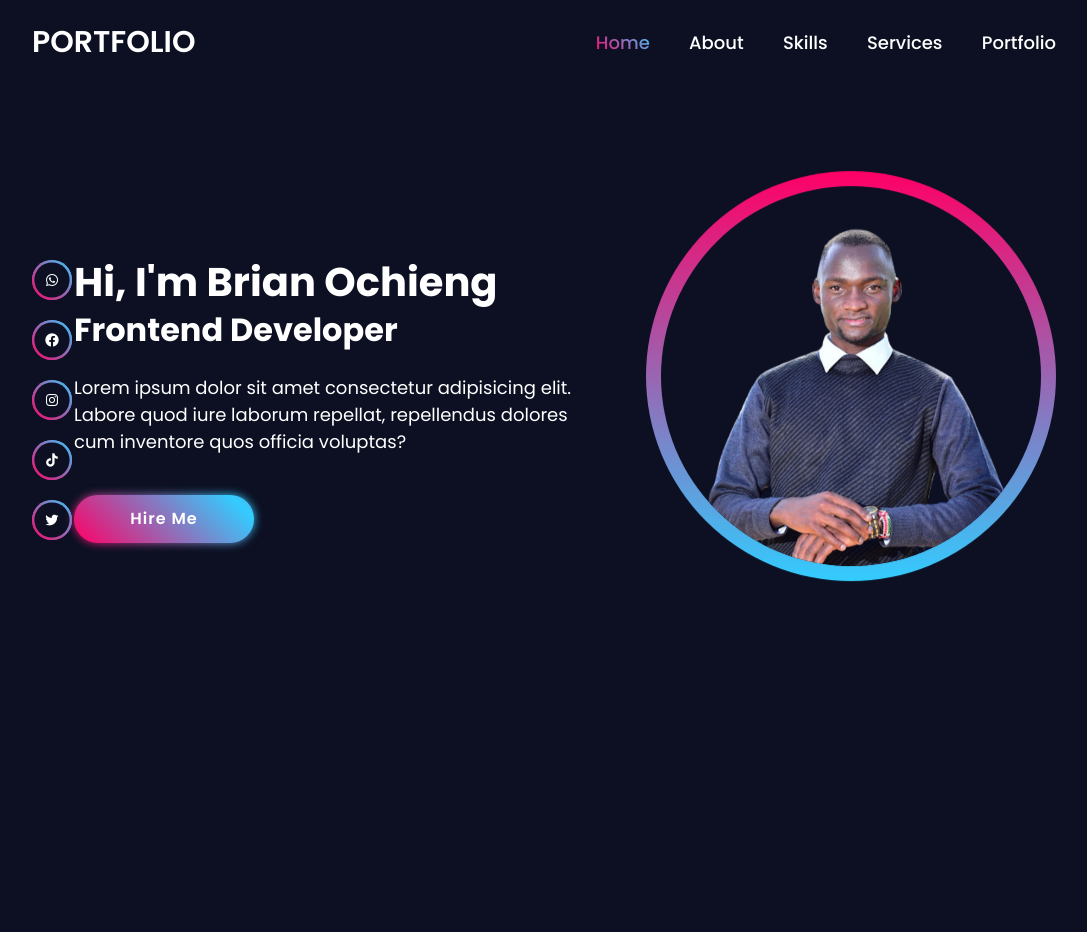
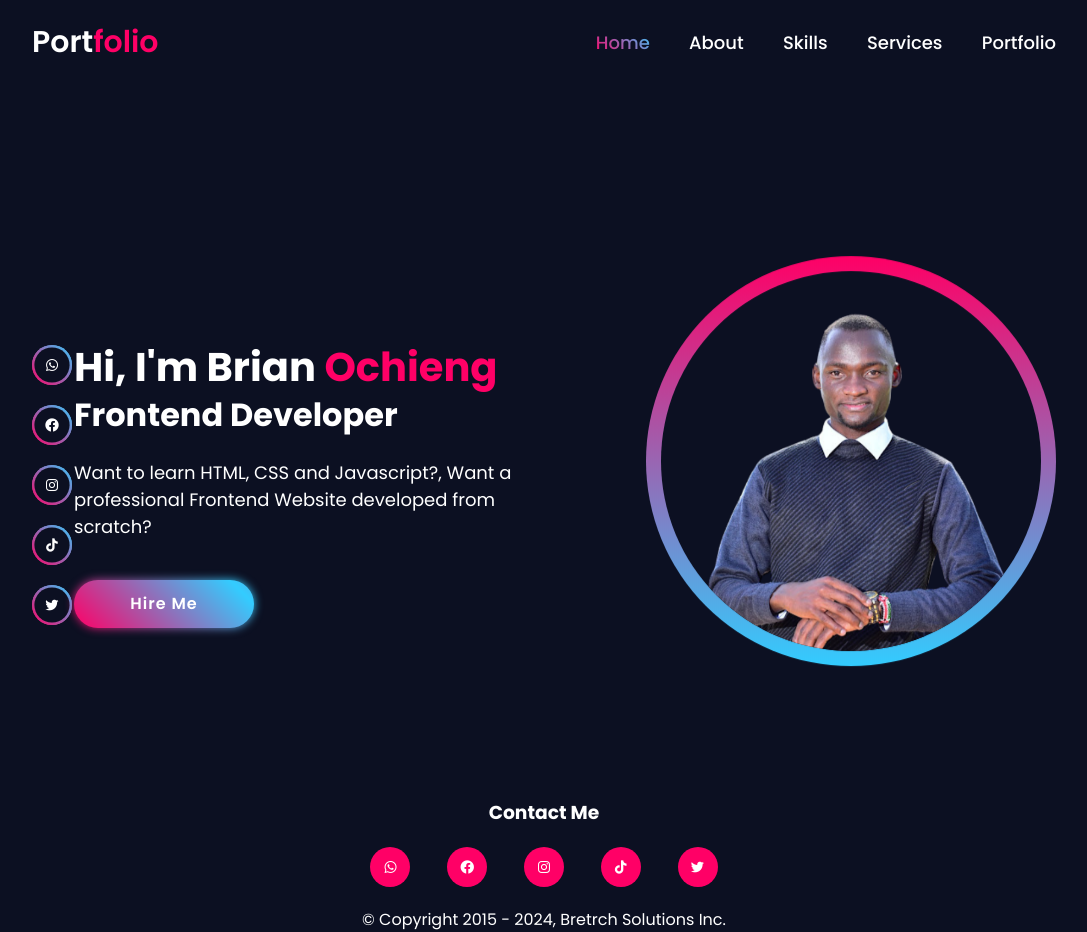
Before and after one commit to bretechkenya/my-portfolio, a plain HTML site: page index.html in a window 1280 px wide. Shown: the whole page, without its empty margins (96-1183 px from the left). Before the commit the page ends 800 px from the top, so only its background shows below. Drawn offline with nearby package versions, Linux system fonts and the light colour scheme.

Commit message:
new file:   about.html modified:   index.html new file:   portfolio.html new file:   services.html new file:   skills.html modified:   style.css

```diff
--- a/index.html
+++ b/index.html
@@ -20,34 +20,32 @@
 	</head>
 	<body>
 		<header class="header">
-			<a href="#" class="logo">Portfolio</a>
+			<a href="#home" class="logo">Port<span>folio</span> </a>
 
 			<nav class="navbar">
-				<a href="#"  style="--i : 1" class="active">Home</a>
-				<a href="#" style="--i : 2">About</a>
-				<a href="#" style="--i : 3">Skills</a>
-				<a href="#" style="--i : 4">Services</a>
-				<a href="#" style="--i : 5">Portfolio</a>
+				<a href="#home"  style="--i : 1" class="active">Home</a>
+				<a href="about.html" style="--i : 2">About</a>
+				<a href="skills.html" style="--i : 3">Skills</a>
+				<a href="services.html" style="--i : 4">Services</a>
+				<a href="portfolio.html" style="--i : 5">Portfolio</a>
 			</nav>
 		</header>
 
 		<section class="home">
 			<div class="home-sci">
-				<a href="#"><i class="bx bxl-whatsapp"></i></a>
-				<a href="#"><i class="bx bxl-facebook-circle"></i></a>
-				<a href="#"><i class="bx bxl-instagram"></i></a>
-				<a href="#"><i class='bx bxl-tiktok' ></i></i></a>
-				<a href="#"><i class="bx bxl-twitter"></i></a>
+            <a href="https://wa.me/qr/AECYUDCPOTDIL1"><i class="bx bxl-whatsapp"></i></a>
+            <a href="https://www.facebook.com/Bretech254"><i class="bx bxl-facebook-circle"></i></a>
+            <a href="https://www.instagram.com/i_am_brian_9632?igsh=MXZwYmdlcGpvbnBweA=="><i class="bx bxl-instagram"></i></a>
+            <a href="https://www.tiktok.com/@orungijnr?_t=8kNdMiVlaQo&_r=1"><i class='bx bxl-tiktok' ></i></i></a>
+            <a href="https://x.com/bretechkenya?t=xrDtxR6uNzxFBGa79hG-Ug&s=09"><i class="bx bxl-twitter"></i></a>
 			</div>
 			<div class="home-content">
-				<h1>Hi, I'm Brian Ochieng</h1>
+				<h1>Hi, I'm Brian <span>Ochieng</span></h1>
 				<h3>Frontend Developer</h3>
 				<p>
-					Lorem ipsum dolor sit amet consectetur adipisicing elit. Labore quod
-					iure laborum repellat, repellendus dolores cum inventore quos officia
-					voluptas?
+					Want to learn HTML, CSS and Javascript?, Want a professional Frontend Website developed from scratch?
 				</p>
-				<a href="#" class="btn">Hire Me</a>
+				<a href="mailto:ochiengbrian634@gmail.com" class="btn">Hire Me</a>
 			</div>
          <div class="home-image">
             <div class="glowing-circle">
@@ -59,5 +57,22 @@
             </div>
          </div>
 		</section>
+      <footer>
+         <div class="footer-content">
+            <h3>Contact Me</h3>
+            <div class="footer-icons">
+               <a href="https://wa.me/qr/AECYUDCPOTDIL1"><i class="bx bxl-whatsapp"></i></a>
+               <a href="https://www.facebook.com/Bretech254"><i class="bx bxl-facebook-circle"></i></a>
+               <a href="https://www.instagram.com/i_am_brian_9632?igsh=MXZwYmdlcGpvbnBweA=="><i class="bx bxl-instagram"></i></a>
+               <a href="https://www.tiktok.com/@orungijnr?_t=8kNdMiVlaQo&_r=1"><i class='bx bxl-tiktok' ></i></i></a>
+               <a href="https://x.com/bretechkenya?t=xrDtxR6uNzxFBGa79hG-Ug&s=09"><i class="bx bxl-twitter"></i></a>
+            </div>
+            <div class="footer-text">
+               <p>
+                  &copy; Copyright 2015 - 2024, Bretrch Solutions Inc.
+               </p>
+            </div>
+         </div>
+      </footer>
 	</body>
 </html>
--- a/style.css
+++ b/style.css
@@ -11,7 +11,7 @@ body {
 }
 
 .header {
-   position: fixed;
+   position: flex;
    top: 0;
    width: 100%;
    padding: 20px 10%;
@@ -28,10 +28,14 @@ body {
    font-weight: 600;
    text-decoration: none;
    color: white;
-   text-transform: uppercase;
+   text-transform: capitalize;
    pointer-events: none;
    opacity: 0;
    animation: slideTop 1s ease forwards;
+}
+
+span {
+   color: #f06;
 }
 
 .navbar a {
@@ -272,8 +276,46 @@ body {
    transition: .4s ease;
 }
 
+
 .btn:hover::after {
    background-position: 100% 0;
+}
+
+.footer-content {
+   position: absolute;
+   width: 100%;
+   height: 100px;
+   display: inline-flex;
+   flex-direction: column;
+   background: transparent;
+   align-items: center;
+   justify-content: center;
+   margin-top: -70px;
+}
+
+.footer-content .footer-icons {
+   display: flex;
+   align-items: center;
+   justify-content: space-around;
+   width: 30%;
+   height: 100px;
+}
+
+.footer-icons a {
+   display: flex;
+   text-decoration: none;
+   justify-content: center;
+   align-items: center;
+   width: 40px;
+   height: 40px;
+   background: linear-gradient(45deg, #f06, #f06);
+   border-radius: 50%;
+   color: #fff;
+   margin: 20px 0;
+}
+
+.footer-icons a:hover {
+   background: transparent;
 }
 
 @keyframes slideTop {
```
Also changed, not shown: about.html (added), portfolio.html (added), services.html (added), skills.html (added).
